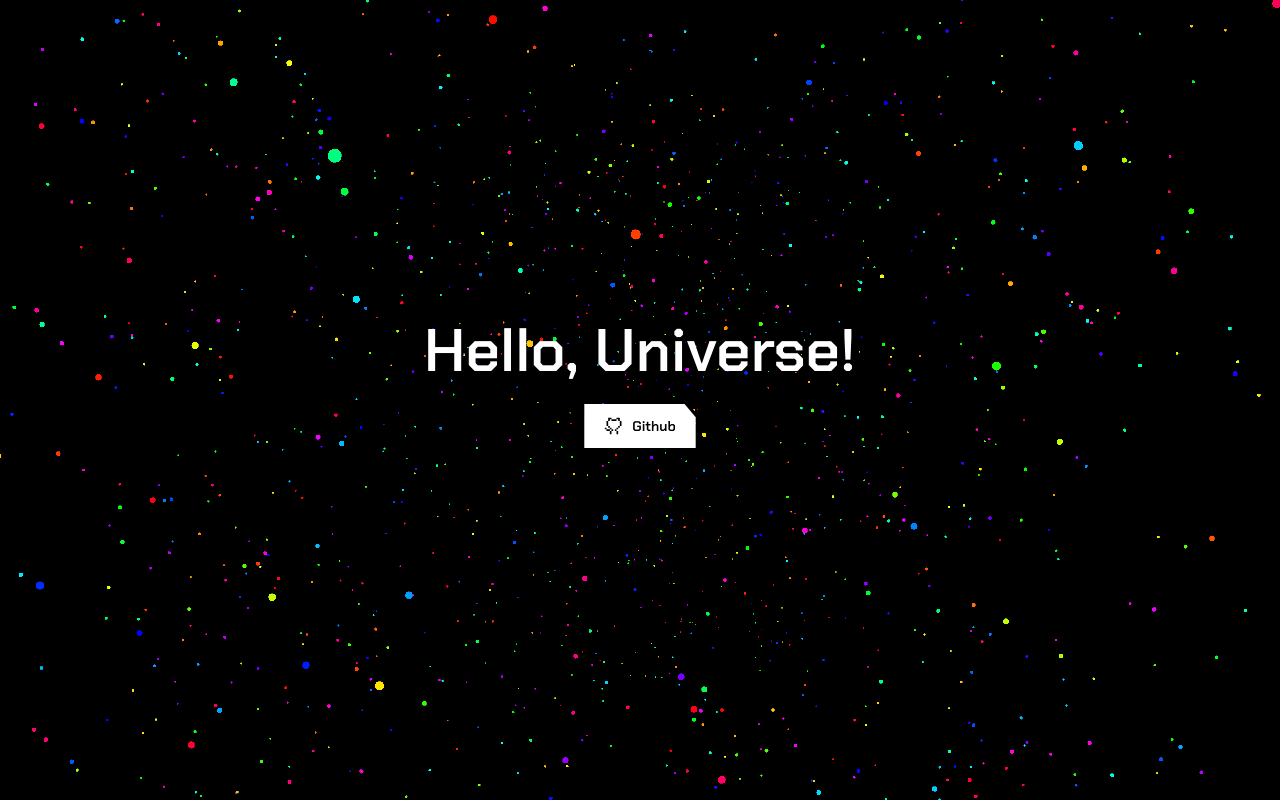
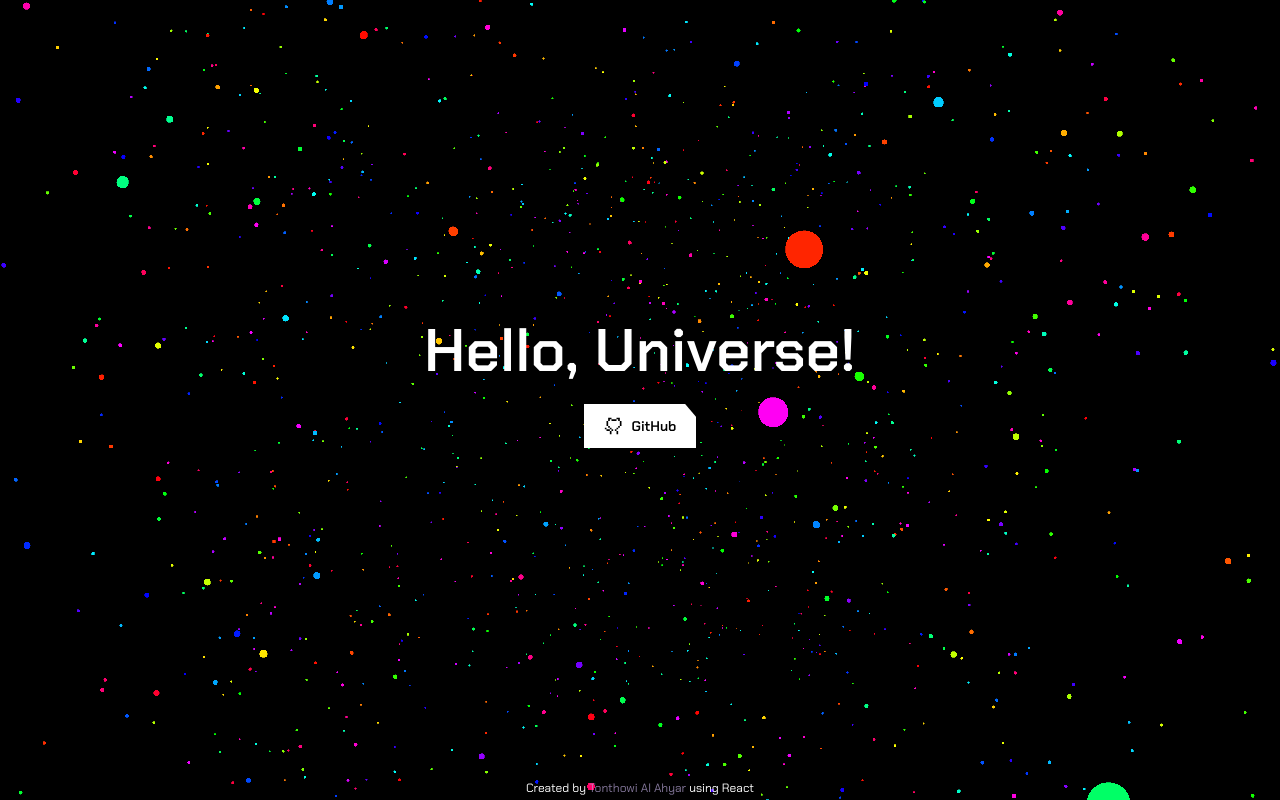
Before and after one commit to tonthowi/tonthowi-co, a React (Vite) app: page / in a window 1280 px wide. Built offline with nearby package versions, Linux system fonts and the light colour scheme.

Commit message:
add copyright footer

```diff
--- a/src/MainContent.jsx
+++ b/src/MainContent.jsx
@@ -1,5 +1,6 @@
 import ThreeCanvas from './assets//ThreeCanvas.jsx';
 import Button from './components/Button.jsx';
+import { motion } from "framer-motion";
 
 const MainContent = () => {
   return (
@@ -8,11 +9,30 @@ const MainContent = () => {
       <div className='relative z-50 text-white flex flex-col items-center justify-center'>
         <h1 className='text-4xl mb-6 font-Display text-white font-semibold sm:text-6xl'>Hello, Universe!</h1>
         <Button
-          label="Github"
+          label="GitHub"
           type="button"
           href="https://github.com/tonthowi"
           showIcon={true}
         />
+      </div>
+      <div className='text-white font-Display font-normal text-xs z-50 absolute bottom-1'>
+        <p>
+          Created by
+          <motion.span
+          animate={{
+            opacity: [1, 0.5, 1],
+            color: ['#ff6699', '#66ccff', '#ff6699'], // Pulsating colors
+          }}
+          transition={{
+            duration: 2,
+            ease: 'easeInOut',
+            repeat: Infinity,
+          }}
+          >
+          &nbsp;Tonthowi Al Ahyar&nbsp;
+          </motion.span>
+          using React
+        </p>
       </div>
     </div>
   );
```
